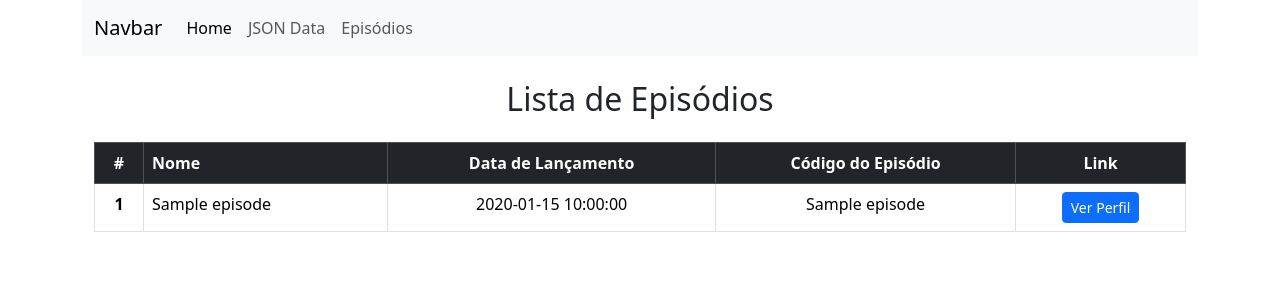
After one commit to Squad-Jaqueline-Goes/Desafio_APIs, a Python web app: template flask/templates/episodes.html in a window 1280 px wide. The commit adds this page. Shown: the top 300 px of the page. Run offline with Jinja, Linux system fonts and the light colour scheme; the template is opened without the code that fills it: most values are stand-ins (such as "Sample title", 1, 10 or a date in 2020).

Commit message:
Adicionando exercicio 2: rota para listar os episódios

```diff
--- /dev/null
+++ b/flask/templates/episodes.html
@@ -0,0 +1,31 @@
+{% extends "layout.html" %}
+
+{% block content %}
+<div class="container my-4">
+    <h2 class="text-center mb-4">Lista de Episódios</h2>
+    <table class="table table-hover table-bordered">
+        <thead class="table-dark">
+            <tr>
+                <th scope="col" class="text-center">#</th>
+                <th scope="col">Nome</th>
+                <th scope="col" class="text-center">Data de Lançamento</th>
+                <th scope="col" class="text-center">Código do Episódio</th>
+                <th scope="col" class="text-center">Link</th>
+            </tr>
+        </thead>
+        <tbody>
+            {% for episode in episodes %}
+            <tr>
+                <th scope="row" class="text-center">{{ loop.index }}</th>
+                <td>{{ episode.name }}</td>
+                <td class="text-center">{{ episode.air_date }}</td>
+                <td class="text-center">{{ episode.episode }}</td>
+                <td class="text-center">
+                    <a href="/episode/{{episode.id}}" class="btn btn-primary btn-sm">Ver Perfil</a>
+                </td>
+            </tr>
+            {% endfor %}
+        </tbody>
+    </table>
+</div>
+{% endblock %}
--- a/flask/templates/nav.html
+++ b/flask/templates/nav.html
@@ -14,7 +14,7 @@
                 <a class="nav-link" href="/lista">JSON Data</a>
               </li>
               <li class="nav-item">
-                <a class="nav-link" href="/episodios">Episódios</a>
+                <a class="nav-link" href="/episodes">Episódios</a>
               </li>
             </ul>
           </div>
```
Also changed, not shown: flask/app.py (+21 -0 lines).
